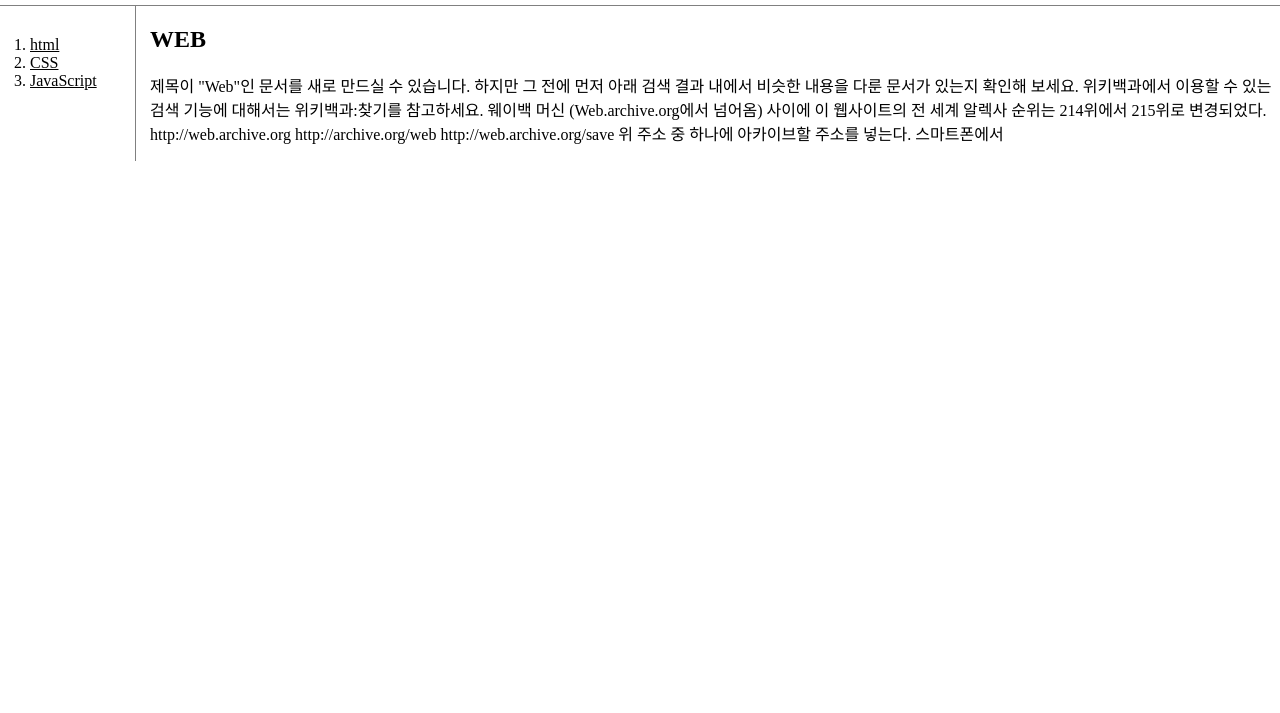
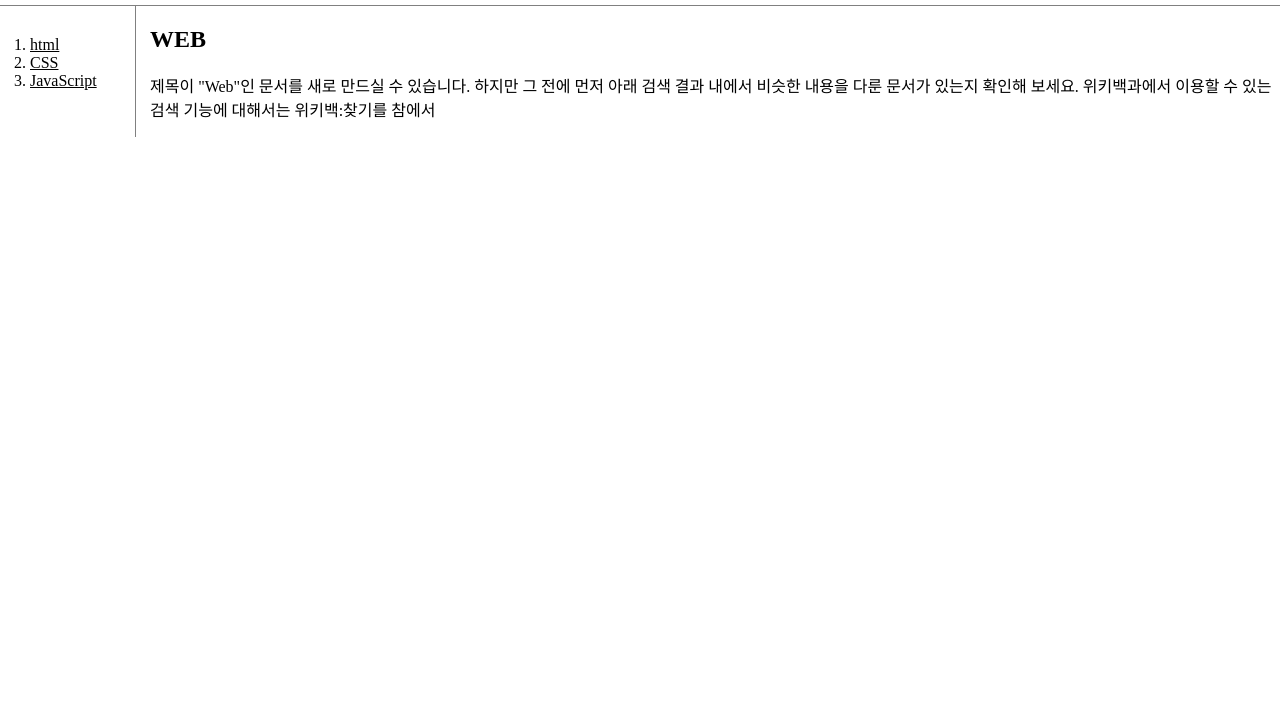
Before and after one commit to seonggookang/web1, a plain HTML site: page index.html in a window 1280 px wide. Shown: the part 87-800 px from the top of the page. Drawn offline with Linux system fonts and the light colour scheme.

Commit message:
Changed.2.18.10.13

```diff
--- a/index.html
+++ b/index.html
@@ -2,7 +2,7 @@
 <html>
 
 <head>
-  <title>WEB1 - CSS</title>
+  <title>WEB1-WEB</title>
   <meta charset="utf-8">
   <link rel="stylesheet" href="style.css">
 </head>
@@ -20,10 +20,7 @@
       <h2>WEB</h2>
       <p>
         제목이 "Web"인 문서를 새로 만드실 수 있습니다. 하지만 그 전에 먼저 아래 검색 결과 내에서 비슷한 내용을 다룬 문서가 있는지 확인해 보세요. 위키백과에서 이용할 수 있는 검색 기능에 대해서는
-        위키백과:찾기를 참고하세요.
-        웨이백 머신 (Web.archive.org에서 넘어옴)
-        사이에 이 웹사이트의 전 세계 알렉사 순위는 214위에서 215위로 변경되었다. http://web.archive.org http://archive.org/web
-        http://web.archive.org/save 위 주소 중 하나에 아카이브할 주소를 넣는다. 스마트폰에서
+        위키백:찾기를 참에서
       </p>
     </div>
   </div>
```
Also changed, not shown: 3.html (+2 -3 lines).
